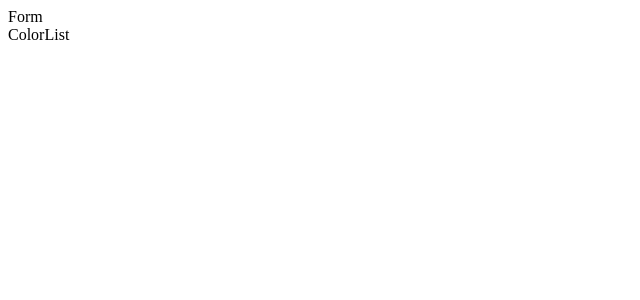
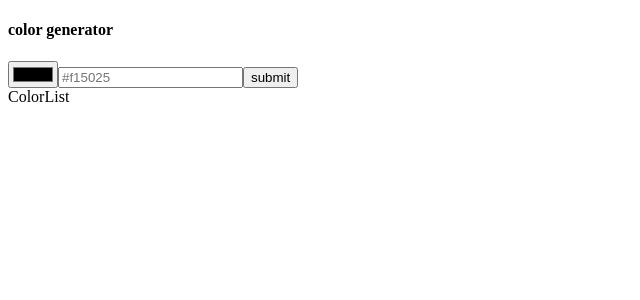
Before and after one commit to phucnt31/react-color-generator, a React (Vite) app: page / in a window 1280 px wide. Shown: the top 300 px of the page, without its empty margins (0-640 px from the left). Built offline with nearby package versions, Linux system fonts and the light colour scheme; the HTML template or start-up script is replaced by a standard one.

Commit message:
Setup form component

```diff
--- a/src/Form.jsx
+++ b/src/Form.jsx
@@ -1,7 +1,33 @@
-import React from "react";
+import React, { useState } from "react";
 
 const Form = () => {
-  return <div>Form</div>;
+  const [color, setColor] = useState("");
+
+  const handleSubmit = (e) => {
+    e.preventDefault();
+  };
+
+  return (
+    <section className="container">
+      <form className="color-form" onSubmit={handleSubmit}>
+        <h4>color generator</h4>
+        <input
+          type="color"
+          value={color}
+          onChange={(e) => setColor(e.target.value)}
+        />
+        <input
+          type="text"
+          placeholder="#f15025"
+          value={color}
+          onChange={(e) => setColor(e.target.value)}
+        />
+        <button type="submit" className="btn">
+          submit
+        </button>
+      </form>
+    </section>
+  );
 };
 
 export default Form;
```
